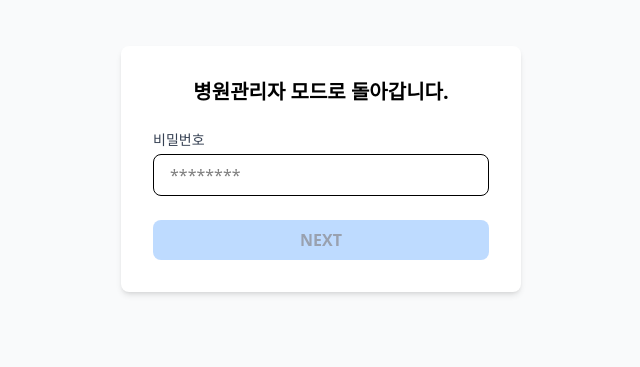
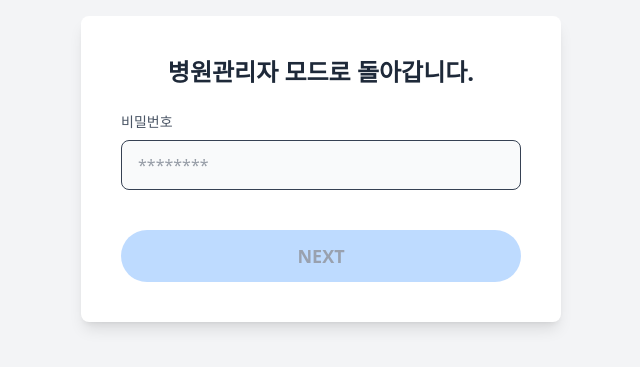
Before and after one commit to totorotail/vue-screening-test, a Vue app: page /return-to-admin in a window 1280 px wide. Shown: the part 231-598 px from the top of the page, without its empty margins (319-959 px from the left). Built offline with nearby package versions, Linux system fonts and the light colour scheme.

Commit message:
fix: return-to-admin 연결 수정

```diff
--- a/src/pages/ReturnToAdminPage.vue
+++ b/src/pages/ReturnToAdminPage.vue
@@ -1,8 +1,10 @@
 <script setup lang="ts">
 import { ref, computed } from 'vue';
 import { useRouter } from 'vue-router';
+import { useAuthStore } from '../stores/authStore';
 
 const router = useRouter();
+const authStore = useAuthStore();
 
 // ✅ 비밀번호 입력 값
 const password = ref('');
@@ -10,32 +12,50 @@ const password = ref('');
 // ✅ NEXT 버튼 활성화 여부 (비밀번호가 입력되었는지 확인)
 const isNextEnabled = computed(() => password.value.length > 0);
 
-// ✅ 비밀번호 검증 후 페이지 이동
+// ✅ 로그인한 사용자의 최근 검사 환자 찾기
+const getLatestPatientNumber = (): string | null => {
+    if (!authStore.user || !authStore.user.patients.length) return null;
+
+    // 가장 최근 검사한 환자를 찾음 (lastExam 기준으로 정렬 후 첫 번째 환자 선택)
+    const latestPatient = [...authStore.user.patients]
+        .filter(patient => patient.lastExam) // 검사 기록이 있는 환자만
+        .sort((a, b) => new Date(b.lastExam!).getTime() - new Date(a.lastExam!).getTime())[0];
+
+    return latestPatient ? latestPatient.patientNumber : null;
+};
+
+// ✅ 비밀번호 검증 후 해당 환자의 상세 페이지로 이동
 const goToAdminMode = () => {
     if (password.value === 'Admin123!') { // 실제 구현에서는 서버 요청 필요
-        router.push('/patient-detail'); // 환자 상세보기 페이지로 이동
+        const latestPatientNumber = getLatestPatientNumber();
+        if (latestPatientNumber) {
+            router.push(`/patient-detail/${latestPatientNumber}`); // ✅ 해당 환자의 상세 페이지로 이동
+        } else {
+            alert('최근 검사한 환자 정보가 없습니다.');
+        }
     } else {
         alert('비밀번호가 올바르지 않습니다.');
     }
 };
 </script>
 
+
 <template>
-    <div class="flex items-center justify-center min-h-screen bg-gray-50">
-        <div class="w-[400px] bg-white p-8 shadow-md rounded-lg text-center">
-            <h2 class="text-xl font-bold mb-6">병원관리자 모드로 돌아갑니다.</h2>
+    <div class="flex items-center justify-center min-h-screen bg-gray-100">
+        <div class="w-[480px] bg-white p-10 shadow-lg rounded-lg text-center">
+            <h2 class="text-2xl font-bold mb-6 text-gray-800">병원관리자 모드로 돌아갑니다.</h2>
 
             <!-- ✅ 비밀번호 입력 -->
-            <div class="text-left mb-4">
-                <label for="password" class="block text-sm font-medium text-gray-700">비밀번호</label>
+            <div class="text-left mb-6">
+                <label for="password" class="block text-sm font-medium text-gray-600">비밀번호</label>
                 <input type="password" id="password" v-model="password"
-                    class="mt-1 w-full px-4 py-2 border rounded-lg focus:outline-none focus:ring-2 focus:ring-blue-400"
+                    class="mt-2 w-full px-4 py-3 border rounded-lg bg-gray-50 text-gray-700 focus:outline-none focus:ring-2 focus:ring-blue-400"
                     placeholder="********" />
             </div>
 
             <!-- ✅ NEXT 버튼 -->
             <button @click="goToAdminMode" :disabled="!isNextEnabled"
-                class="w-full py-2 mt-2 rounded-lg font-semibold transition-colors" :class="isNextEnabled
+                class="w-full py-3 mt-4 rounded-full text-lg font-semibold transition" :class="isNextEnabled
                     ? 'bg-blue-500 text-white hover:bg-blue-600'
                     : 'bg-blue-200 text-gray-400 cursor-not-allowed'">
                 NEXT
```
